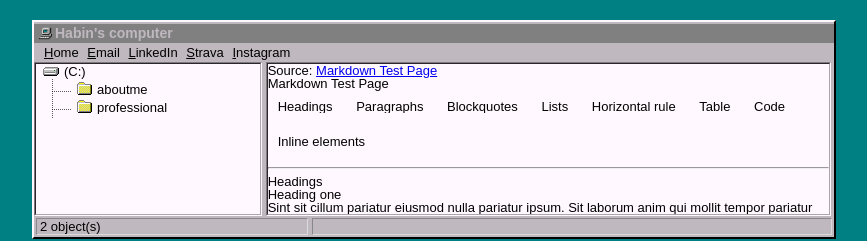
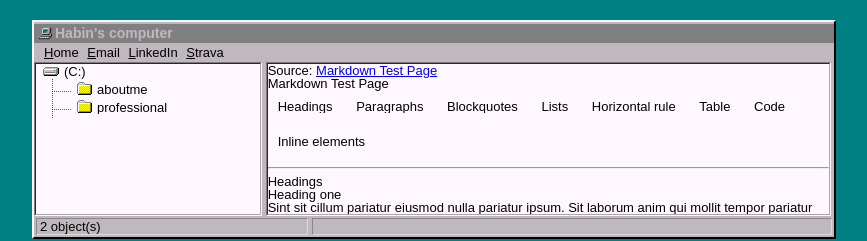
Before and after one commit to heybin314/heybin314.github.io, a Jekyll site: the page built from testpost.md, in a window 1280 px wide. Shown: the top 241 px of the page, without its empty margins (206-1073 px from the left). Built offline with Jekyll 4.4.1, drawn with Linux system fonts in a browser that asks for light colours.

Commit message:
Update topbar.html
removed instagram

```diff
--- a/_includes/topbar.html
+++ b/_includes/topbar.html
@@ -3,5 +3,5 @@
 	<a href="mailto:habin.cho@outlook.com"><li><u>E</u>mail</li></a>
 	<a href="https://www.linkedin.com/in/habin-cho/" target="_blank"><li><u>L</u>inkedIn</li></a>
 	<a href="https://www.strava.com/athletes/119632452" target="_blank"><li><u>S</u>trava</li></a>
-	<a href="https://www.instagram.com/binhacho" target="_blank"><li><u>I</u>nstagram</li></a>
+	<!-- <a href="https://www.instagram.com/binhacho" target="_blank"><li><u>I</u>nstagram</li></a> -->
 </ul>
```
